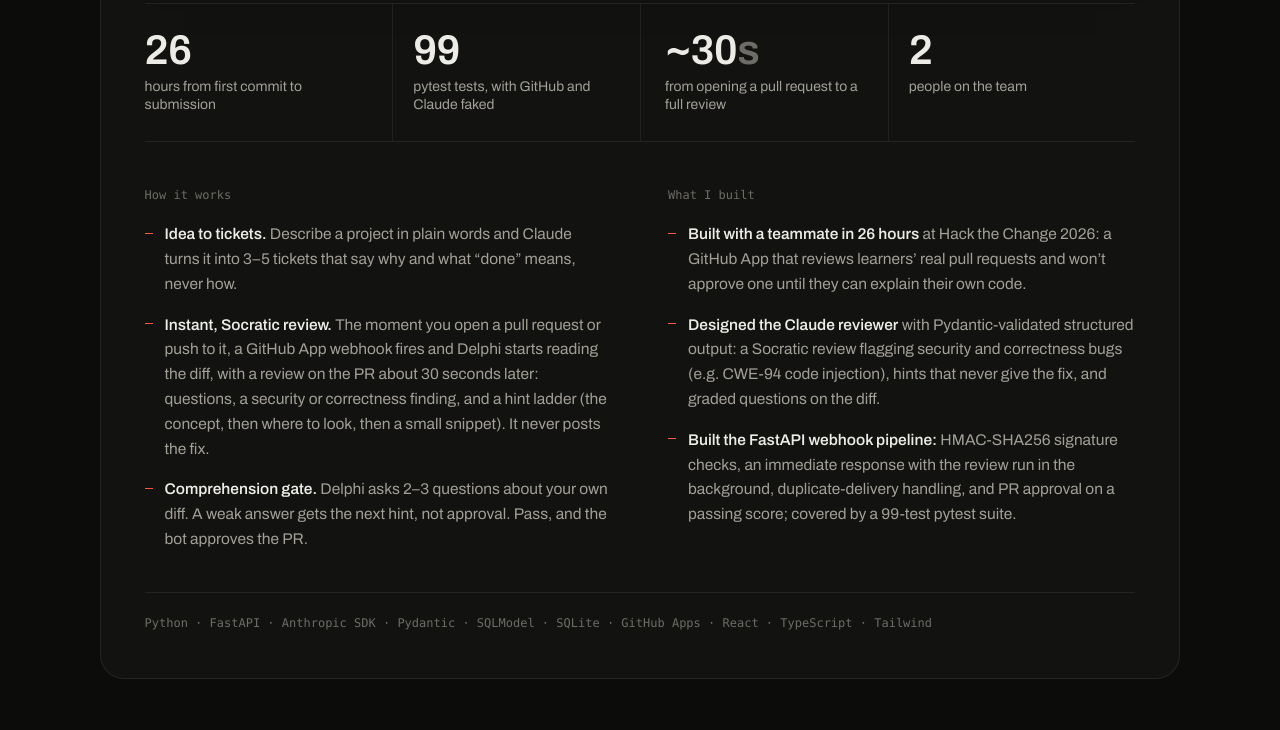
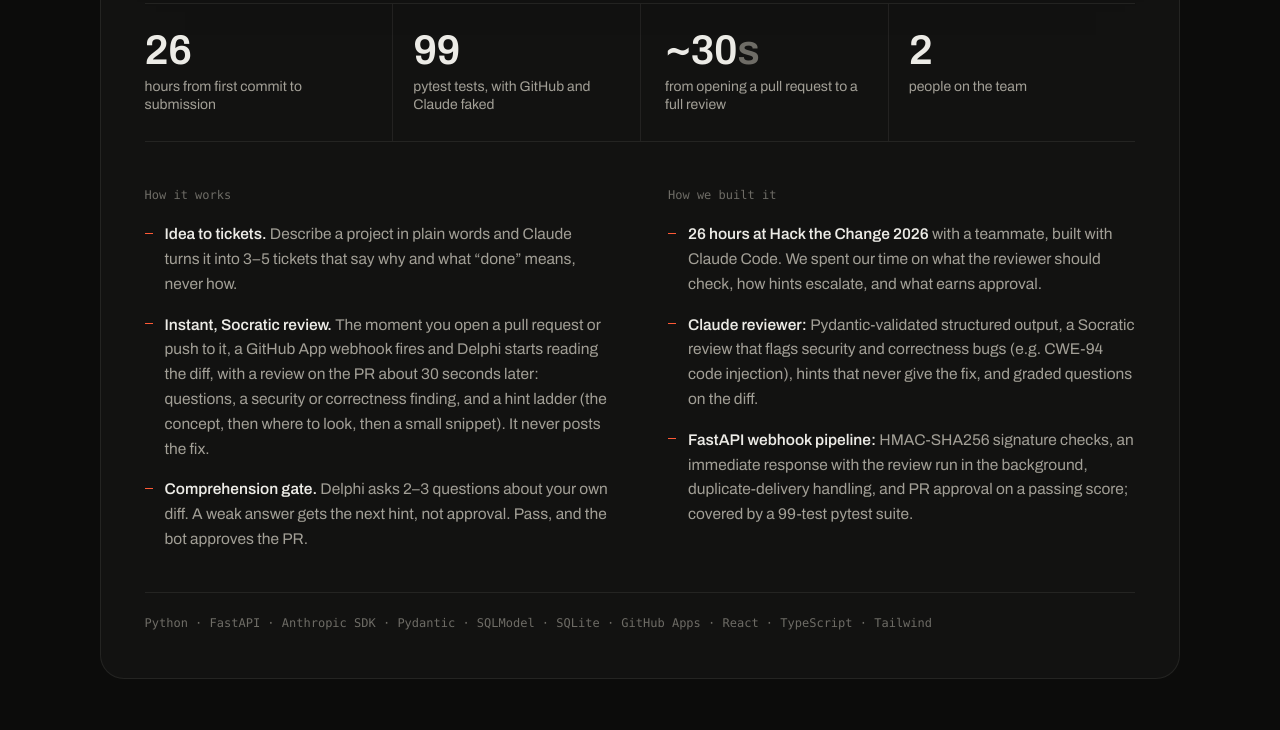
Before and after one commit to n3el-k/n3el-k.github.io, a plain HTML site: page index.html in a window 1280 px wide. Shown: the part 3738-4468 px from the top of the page. Drawn offline with Linux system fonts and the light colour scheme; animation ran at ten frames a second; a web font is replaced by a local one.

Commit message:
Describe Delphi as a team build with Claude Code

```diff
--- a/index.html
+++ b/index.html
@@ -206,11 +206,11 @@
             </ul>
           </section>
           <section>
-            <h4 class="mono">What I built</h4>
+            <h4 class="mono">How we built it</h4>
             <ul class="points">
-              <li><strong>Built with a teammate in 26 hours</strong> at Hack the Change 2026: a GitHub App that reviews learners’ real pull requests and won’t approve one until they can explain their own code.</li>
-              <li><strong>Designed the Claude reviewer</strong> with Pydantic-validated structured output: a Socratic review flagging security and correctness bugs (e.g. CWE-94 code injection), hints that never give the fix, and graded questions on the diff.</li>
-              <li><strong>Built the FastAPI webhook pipeline:</strong> HMAC-SHA256 signature checks, an immediate response with the review run in the background, duplicate-delivery handling, and PR approval on a passing score; covered by a 99-test pytest suite.</li>
+              <li><strong>26 hours at Hack the Change 2026</strong> with a teammate, built with Claude Code. We spent our time on what the reviewer should check, how hints escalate, and what earns approval.</li>
+              <li><strong>Claude reviewer:</strong> Pydantic-validated structured output, a Socratic review that flags security and correctness bugs (e.g. CWE-94 code injection), hints that never give the fix, and graded questions on the diff.</li>
+              <li><strong>FastAPI webhook pipeline:</strong> HMAC-SHA256 signature checks, an immediate response with the review run in the background, duplicate-delivery handling, and PR approval on a passing score; covered by a 99-test pytest suite.</li>
             </ul>
           </section>
         </div>
```
Also changed, not shown: 1 other file.
